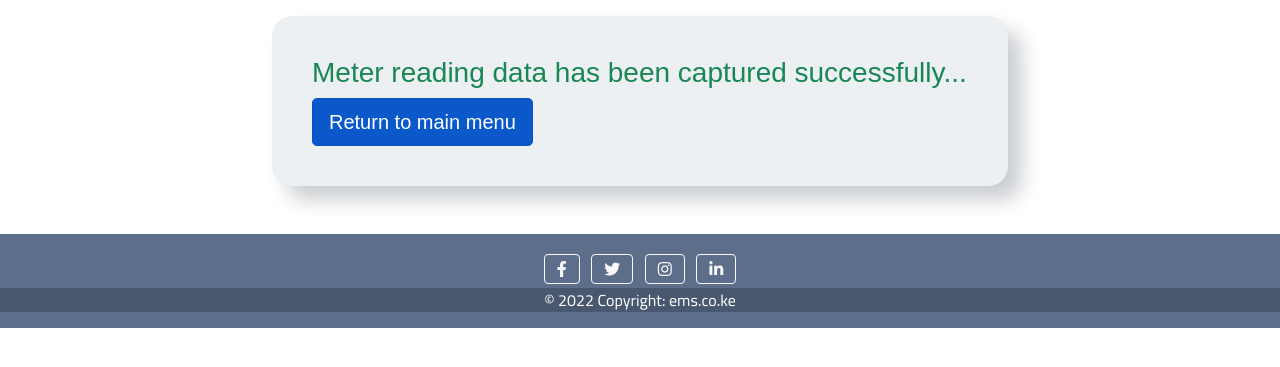
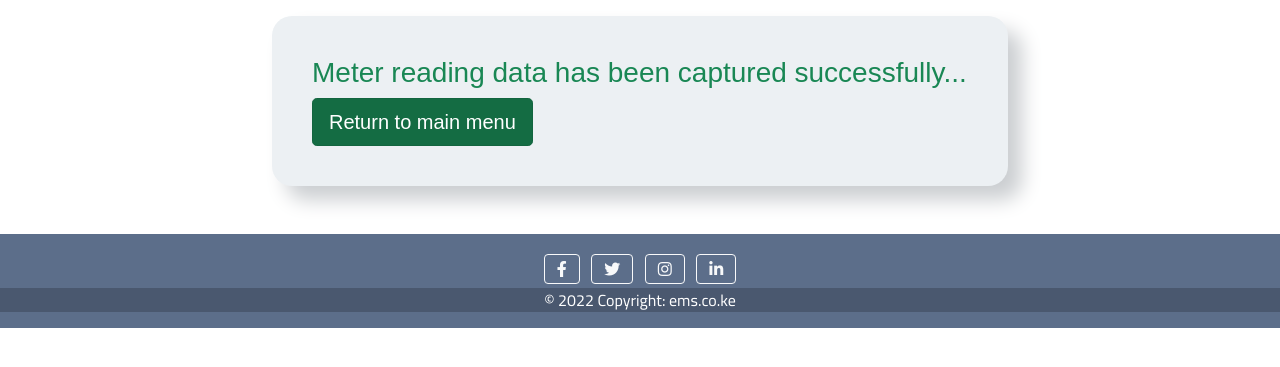
Before and after one commit to Oduo24/ems, a Django app: template home/templates/home/meter_reading_success.html in a window 1280 px wide. Shown: the part 80-447 px from the top of the page. Run offline with Django 3.2, Linux system fonts and the light colour scheme; the template is opened without the code that fills it, so the values that code supplies are empty; some libraries are stand-ins or nearby versions.

Commit message:
Update meter_reading_success.html

```diff
--- a/home/templates/home/meter_reading_success.html
+++ b/home/templates/home/meter_reading_success.html
@@ -19,7 +19,7 @@
                 <div class="form-container">
 
                   <h3 class="text-success">Meter reading data has been captured successfully...</h3>
-                  <a href="{% url 'index' %}" class="btn btn-primary btn-lg active text-center" role="button" aria-pressed="true">Return to main menu</a>
+                  <a href="{% url 'index' %}" class="btn btn-success btn-lg active text-center" role="button" aria-pressed="true">Return to main menu</a>
 
                 </div>
             </div>
```
